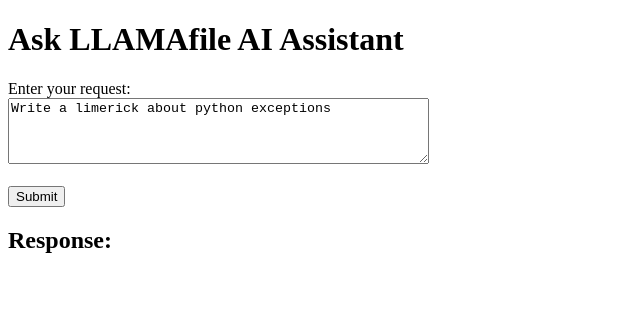
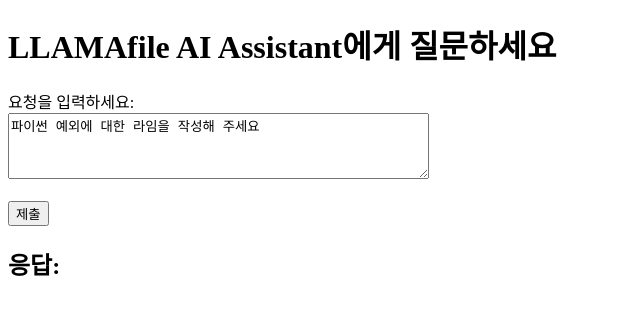
Before and after one commit to mebigti/20240614, a plain HTML site: page index.html in a window 1280 px wide. Shown: the whole page, without its empty margins (0-640 px from the left). Drawn offline with Linux system fonts and the light colour scheme.

Commit message:
Update index.html 한국어 입력 수정

```diff
--- a/index.html
+++ b/index.html
@@ -1,18 +1,18 @@
 <!DOCTYPE html>
-<html lang="en">
+<html lang="ko">
 <head>
     <meta charset="UTF-8">
     <meta name="viewport" content="width=device-width, initial-scale=1.0">
     <title>LLAMAfile AI Assistant</title>
 </head>
 <body>
-    <h1>Ask LLAMAfile AI Assistant</h1>
+    <h1>LLAMAfile AI Assistant에게 질문하세요</h1>
     <form id="queryForm">
-        <label for="userInput">Enter your request:</label><br>
-        <textarea id="userInput" name="userInput" rows="4" cols="50">Write a limerick about python exceptions</textarea><br><br>
-        <button type="submit">Submit</button>
+        <label for="userInput">요청을 입력하세요:</label><br>
+        <textarea id="userInput" name="userInput" rows="4" cols="50">파이썬 예외에 대한 라임을 작성해 주세요</textarea><br><br>
+        <button type="submit">제출</button>
     </form>
-    <h2>Response:</h2>
+    <h2>응답:</h2>
     <pre id="responseOutput"></pre>
 
     <script>
```
